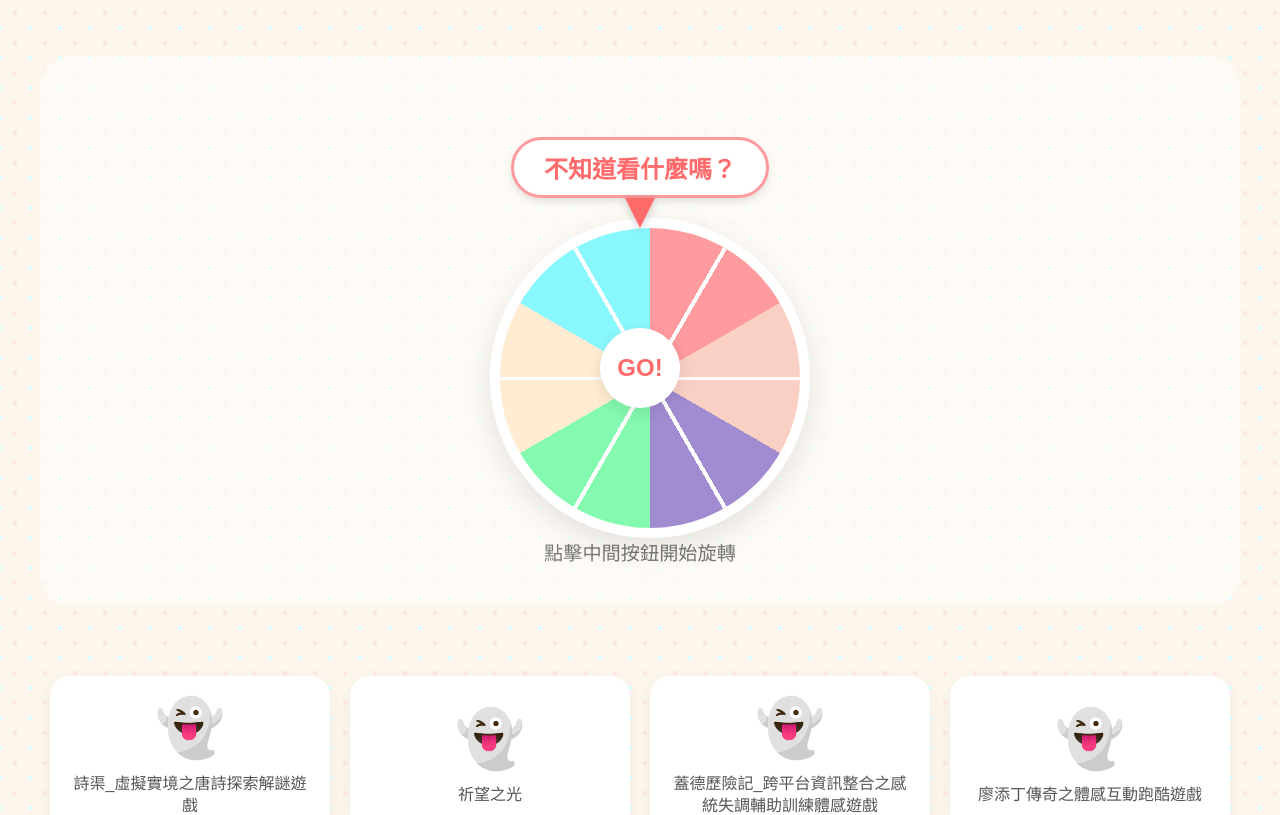
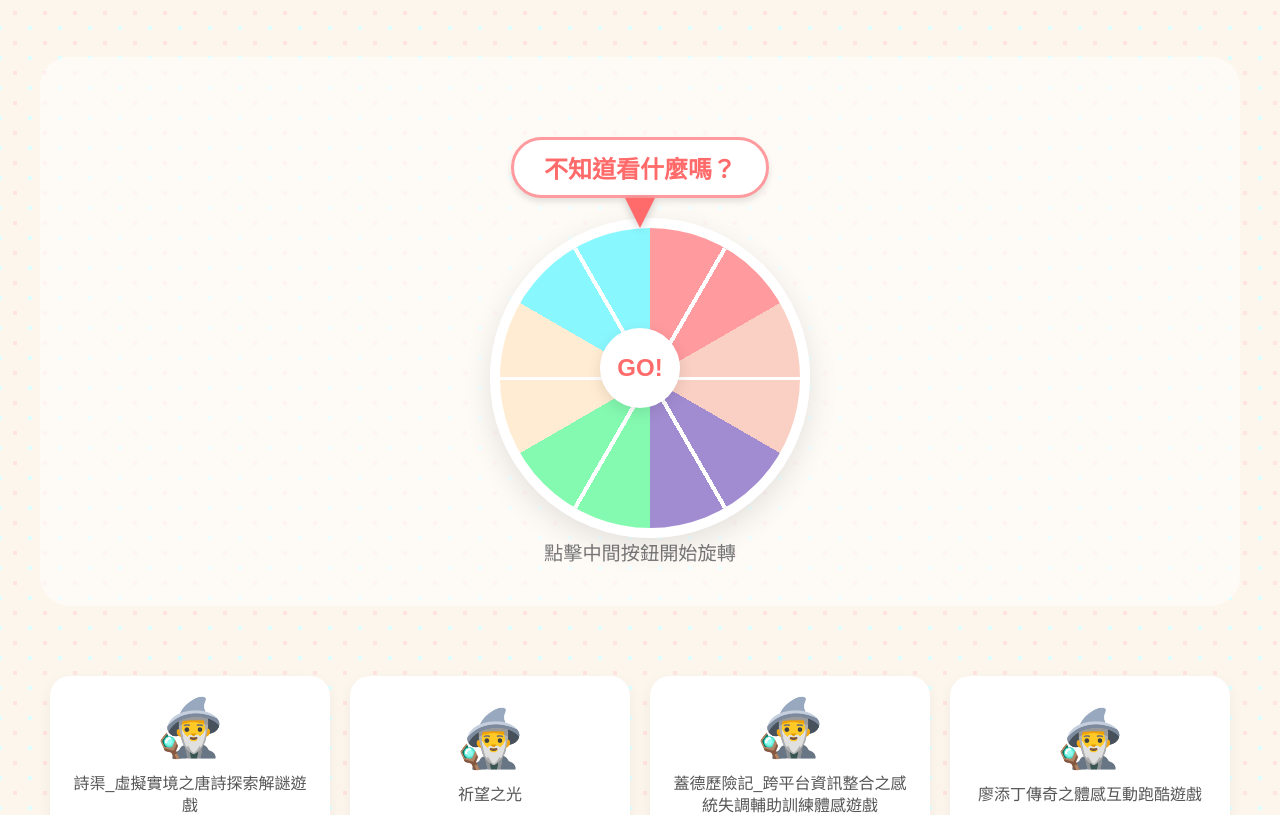
Before and after one commit to BoyauC/GEX, a plain HTML site: page index.html in a window 1280 px wide. Shown: the part 152-967 px from the top of the page. Drawn offline with Linux system fonts and the light colour scheme.

Commit message:
change logo

```diff
--- a/index.html
+++ b/index.html
@@ -314,7 +314,7 @@
 
     <script>
         // --- 1. 定義遊戲手把 Emoji 圖示 ---
-        const iconOld = "👻"; // 109級以前：小精靈
+        const iconOld = "🧙‍♂️"; // 109級以前：巫師
         const icon110 = "🎮"; // 110級：遊戲手把
         const icon111 = "🕹️"; // 111級：遊戲搖桿
         const icon112 = "👾"; // 112級：像素怪獸
```
